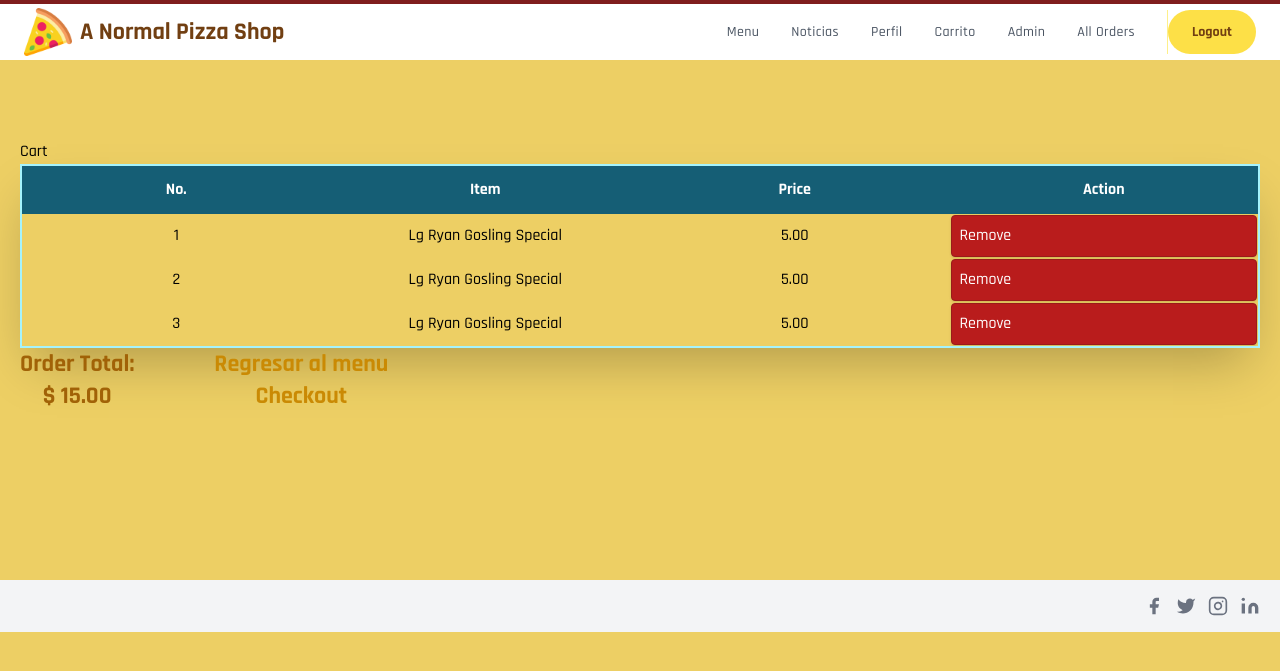
After one commit to Eliasnew52/cs50w-proyect3, a Django app: page /ordersummary/ in a window 1280 px wide. The commit adds this page. Shown: the top 671 px of the page. Run offline with Django 3.2, Linux system fonts and the light colour scheme; a user stored in the database is signed in; data comes from the database, SQL or seed files in the repository; both versions use the stored data as it was after the commit; some libraries are stand-ins or nearby versions.

Commit message:
Cart Item Display Done + Order Edition Pending

```diff
--- a/orders/static/login.css
+++ b/orders/static/login.css
@@ -6,7 +6,7 @@ body {
     font-size: 1rem;
     height: 100%;
     width: 100%;
-
+    text-align: center;
     background-repeat: no-repeat;
     background-size: cover;
 }
--- /dev/null
+++ b/orders/templates/cart.html
@@ -0,0 +1,168 @@
+{% extends "layout.html" %}
+
+{% block title %} Order Summary {% endblock %}
+{% block template %}
+{% load static %}
+
+{% if messages %}
+    {% for message in messages %}
+    <div class="flex items-center bg-red-700 border-l-4 border-red-800 py-2 px-3 shadow-md mb-2">
+      <!-- icons -->
+      <div class="text-green-500 rounded-full bg-white mr-3">
+        <svg width="1.8em" height="1.8em" viewBox="0 0 16 16" class="bi bi-check" fill="currentColor" xmlns="http://www.w3.org/2000/svg">
+          <path fill-rule="evenodd" d="M10.97 4.97a.75.75 0 0 1 1.071 1.05l-3.992 4.99a.75.75 0 0 1-1.08.02L4.324 8.384a.75.75 0 1 1 1.06-1.06l2.094 2.093 3.473-4.425a.236.236 0 0 1 .02-.022z"/>
+        </svg>
+      </div>
+      <!-- message -->
+      <div class="text-white max-w-xs ">
+        {{message}}
+      </div>
+    </div>
+    {% endfor %}
+    {% endif %}
+
+
+<div class="container px-5 py-20 mx-auto flex flex-wrap items-center">
+  <h1>Cart</h1>
+  <table class="shadow-2xl border-2 border-cyan-200 w-full md:table-fixed content-center">
+
+
+    <thead class="text-white">
+      <tr>
+        <th class="py-3 bg-cyan-800">No.</th>
+        <th class="py-3 bg-cyan-800">Item</th>
+        <th class="py-3 bg-cyan-800">Price</th>
+        <th class="py-3 bg-cyan-800">Action</th>
+      </tr>
+
+    </thead>
+    {% for item in order.get_cart_ordered_items %}
+    <tr>
+      <td>{{ forloop.counter }}</td>
+
+
+      <!-- pizza with toppings -->
+      {%if item.menu_item.category == "Pizza" and "Topping" in item.menu_item.name %}
+
+      {% if item.ptoppings != False %}
+      <td>
+        {{item.menu_item.sizes}}
+        {{ item.menu_item.name }}
+        Toppings: {{ item.ptoppings }}
+
+      </td>
+      {% endif %}
+
+      {% endif %}
+
+
+
+      <!-- regular pizza with no toppings -->
+      {%if item.menu_item.category == "Pizza" and "Topping" not in item.menu_item.name %}
+      <td>
+        {{item.menu_item.sizes}}
+        {{ item.menu_item.name }}
+
+      </td>
+      {% endif %}
+
+
+      <!-- subs with no extras -->
+
+      {% if item.menu_item.category == "Subs" and item.num_extras == 0 %}
+
+      <td>
+        {{item.menu_item.sizes}}
+
+        {{ item.menu_item.name }}
+
+      </td>
+
+      {% endif %}
+
+
+      <!-- subs with extras -->
+
+      {% if item.num_extras > 0 %}
+      <td>
+        {{item.menu_item.sizes}}
+
+        {{ item.menu_item.name }}
+        Extras: {{ item.extras }}
+
+
+      </td>
+
+      {% endif %}
+
+      <!--any menu item not a pizza or sub -->
+
+      {% if item.menu_item.category != "Pizza" and item.menu_item.category != "Subs" %}
+
+      <td>
+        {% if item.menu_item.sizes%}
+        {{item.menu_item.sizes}}
+        {% endif %}
+        {{ item.menu_item.name }}
+
+      </td>
+
+      {% endif %}
+
+      <!-- subs with extras and price for extras -->
+
+      {% if item.num_extras > 0 %}
+      <td>
+        {{ item.menu_item.price }} + {{item.extras_cost}} </td>
+
+      {% else %}
+
+      <!-- price for everything not a sub -->
+
+      <td> {{item.menu_item.price}} </td>
+      {% endif %}
+
+
+      <td>
+
+        <a href="#" class="bg-red-700 border border-red-800 shadow p-2 rounded text-white flex items-center focus:outline-none focus:shadow-outline"">Remove</a>
+
+
+      </td>
+
+
+      {% empty %}
+    <tr>
+      <td colspan=3> Carrito Vacio.</td>
+    </tr>
+    {% endfor %}
+
+
+  </table>
+
+  <div>
+    {% if order.get_cart_total != None %}
+      <h1 class="text-2xl font-bold text-yellow-700">Order Total:</h1>
+
+      <h2 class="text-2xl font-bold text-yellow-700">$ {{ order.get_cart_total}}</h2>
+
+    {% endif %}
+  </div>
+
+  <div>
+
+    <h1 class="ml-20 text-2xl font-bold text-yellow-600">
+      <a href="{% url 'index' %}" class="">
+        {% if order %}Regresar al menu{% else %}añade items {% endif %}
+      </a>
+    </h1>
+    <h1 class="ml-20 text-2xl font-bold text-yellow-600">
+      {% if order.get_cart_ordered_items %}
+      <a href="#" class="">Checkout</a>
+      {% endif %}
+    </h1>
+  </div>
+
+</div>
+
+{% endblock %}
--- a/orders/templates/layout.html
+++ b/orders/templates/layout.html
@@ -11,6 +11,7 @@
     <script src="https://cdn.tailwindcss.com?plugins=forms,typography,aspect-ratio,line-clamp"></script>
 
     <link rel="stylesheet" type="text/css" href="{% static 'login.css' %}">
+
     <script>
         tailwind.config = {
             theme: {
@@ -121,18 +122,18 @@
                             <li><a href="/notices" class="block  md:px-4 transition hover:text-yellow-700"><span>Noticias</span></a></li>
                             <li><a href="/profile" class="block md:px-4 transition hover:text-yellow-700"><span>Perfil</span></a></li>
                                 {% if current_order_products  %}
-                                    <li><a class="block md:px-4 transition hover:text-yellow-700" href="{% url 'orders:ordersummary' %}">Carrito</a></li>
+                                    <li><a class="block md:px-4 transition hover:text-yellow-700" href="#">Carrito</a></li>
                                 {% endif %}
                                 {% if order %}
                                 <li>
-                              <a class="block md:px-4 transition hover:text-yellow-700" href="{% url 'orders:ordersummary' %}">Carrito</a>
+                              <a class="block md:px-4 transition hover:text-yellow-700" href="#">Carrito</a>
                                 </li>
                               {% endif %}
 
                               {% if current_order_products != NONE %}
 
 
-                                <li><a class="block md:px-4 transition hover:text-yellow-700" href="{% url 'orders:ordersummary' %}"><img src="/static/img/carrito-de-compras.png" width="25px" height="20px" >{{item_count}}</a></li>
+                                <li><a class="block md:px-4 transition hover:text-yellow-700" href="{% url 'ordersummary' %}"><img src="{% static 'images/trolley.png' %}" width="25px" height="20px" >{{item_count}}</a></li>
 
                              {% endif %}
                         {% if request.user.is_superuser %}
--- a/orders/templates/login.html
+++ b/orders/templates/login.html
@@ -7,8 +7,7 @@
     <meta charset="UTF-8">
     <meta name="viewport" content="width=device-width, initial-scale=1.0">
     <title>Document</title>
-    <link href="https://cdn.jsdelivr.net/npm/bootstrap@5.3.2/dist/css/bootstrap.min.css" rel="stylesheet"
-        integrity="sha384-T3c6CoIi6uLrA9TneNEoa7RxnatzjcDSCmG1MXxSR1GAsXEV/Dwwykc2MPK8M2HN" crossorigin="anonymous">
+    <link href="https://cdn.jsdelivr.net/npm/bootstrap@5.3.2/dist/css/bootstrap.min.css" rel="stylesheet" integrity="sha384-T3c6CoIi6uLrA9TneNEoa7RxnatzjcDSCmG1MXxSR1GAsXEV/Dwwykc2MPK8M2HN" crossorigin="anonymous">
     <link rel="stylesheet" type="text/css" href="{% static 'login.css' %}">
 
 </head>
--- a/orders/urls.py
+++ b/orders/urls.py
@@ -9,4 +9,8 @@ urlpatterns = [
     path("login", views.login_view, name="login"),
     path("logout", views.logout_view, name="logout"),
     #path("register", views.register_view, name="register"),
+
+    #Cart Manipulation
+    path('add-to-cart/<int:item_id>', views.add_to_cart, name="add_to_cart"),
+    path('ordersummary/', views.order_details, name="ordersummary"),
 ]
--- a/orders/views.py
+++ b/orders/views.py
@@ -32,14 +32,14 @@ def index(request):
     if Orders.exists():
         user_order = Orders[0]
         user_order_items = user_order.ordered_items.all()
-        current_order_products = [menu_item.menu_item for menu_item in user_order_items]
+        Cart = [menu_item.menu_item for menu_item in user_order_items]
 
         #toma el numero de items en el carrito
         item_count = user_order.ordered_items.count()
 
     context ={
 
-        'cart': Cart,
+        'current_order_products': Cart,
         'item_count': item_count,
         "user": request.user,
         "menu_item": Menu.order_by('-category')
@@ -71,6 +71,7 @@ def logout_view(request):
     return render(request, "login.html",{"message": "Has Cerrado Sesion"})
 
 
+# CART ITEM ADDITION
 @login_required()
 def add_to_cart(request, **kwargs):
     user_profile = get_object_or_404(Profile, user=request.user)
@@ -89,7 +90,31 @@ def add_to_cart(request, **kwargs):
 
     if status:
         user_order.save()
+        print("Item Saved")
 
-    messages.info(request, f" {quantity} {menu_item.sizes} {menu_item.name} Add")
+    messages.info(request, f" {quantity} {menu_item.sizes} {menu_item.name} Added")
 
     return redirect('/')
+
+#CART CONTENT CHECK
+
+@login_required()
+def get_user_pending_order(request):
+    user_profile = get_object_or_404(Profile, user=request.user)
+    order = Order.objects.filter(owner=user_profile, is_ordered=False)
+    if order.exists():
+        return order[0]
+    return 0
+
+
+@login_required()
+def order_details(request, **kwargs):
+
+    existing_order = get_user_pending_order(request)
+    user_profile = get_object_or_404(Profile, user=request.user)
+    order = Order.objects.filter(owner=user_profile, is_ordered=False)
+
+    context = {
+        'order': existing_order,
+    }
+    return render(request, 'cart.html', context)
```
Also changed, not shown: orders/templates/index.html (+3 -9 lines), db.sqlite3, orders/static/images/trolley.png (added).
